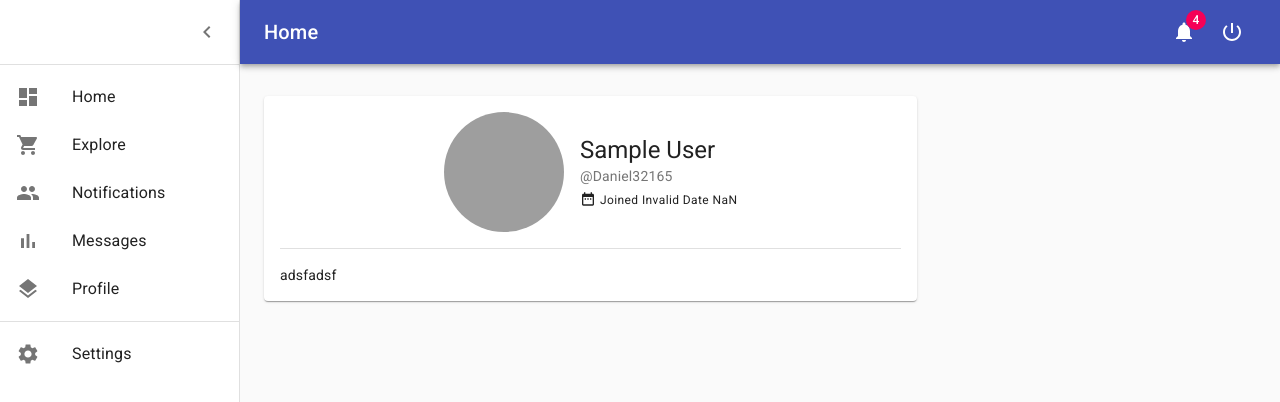
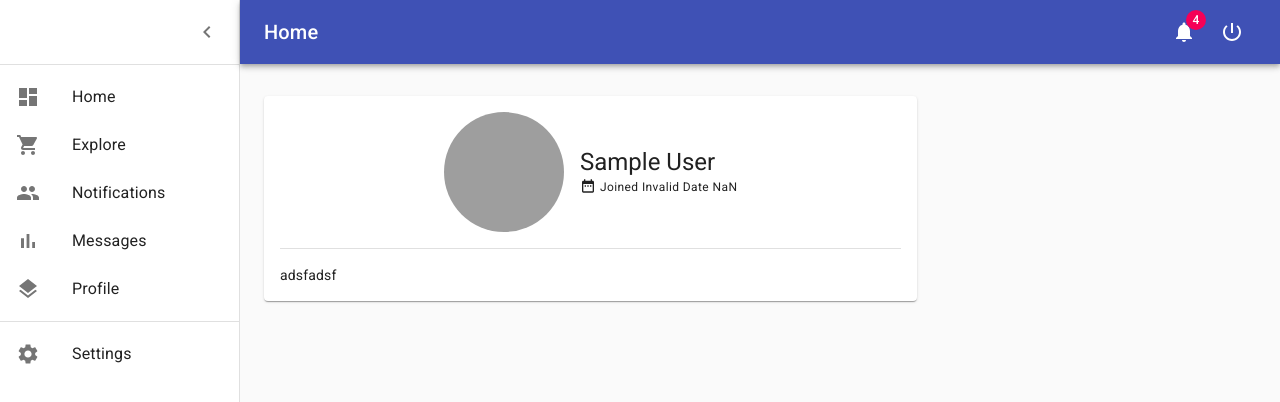
Before and after one commit to danisolo91/twitter-clone, a React (Create React App) app: page /profile in a window 1280 px wide. Shown: the top 402 px of the page. Built offline with nearby package versions, Linux system fonts and the light colour scheme; no server answers; sample sign-in values are in the browser's storage; grey boxes are pictures that could not be loaded.

Commit message:
Remove @user

```diff
--- a/src/components/Profile.js
+++ b/src/components/Profile.js
@@ -40,13 +40,13 @@ const useStyles = makeStyles((theme) => ({
     dateIcon: {
         fontSize: 16,
         marginRight: theme.spacing(0.5),
-    }
+    },
 }));
 
 const Profile = () => {
     const classes = useStyles();
     const { currentUser } = useAuth();
-    const [ joinDate, setJoinDate ] = useState(null);
+    const [joinDate, setJoinDate] = useState(null);
 
     useEffect(() => {
         let date = new Date(currentUser.metadata.creationTime);
@@ -65,9 +65,6 @@ const Profile = () => {
                         <Typography component="div" variant="h5">
                             {currentUser.displayName}
                         </Typography>
-                        <Typography variant="body2" color="textSecondary" gutterBottom>
-                            @Daniel32165
-                        </Typography>
                         <Typography variant="caption" className={classes.joinDate}>
                             <DateRangeIcon className={classes.dateIcon} />{joinDate}
                         </Typography>
```
